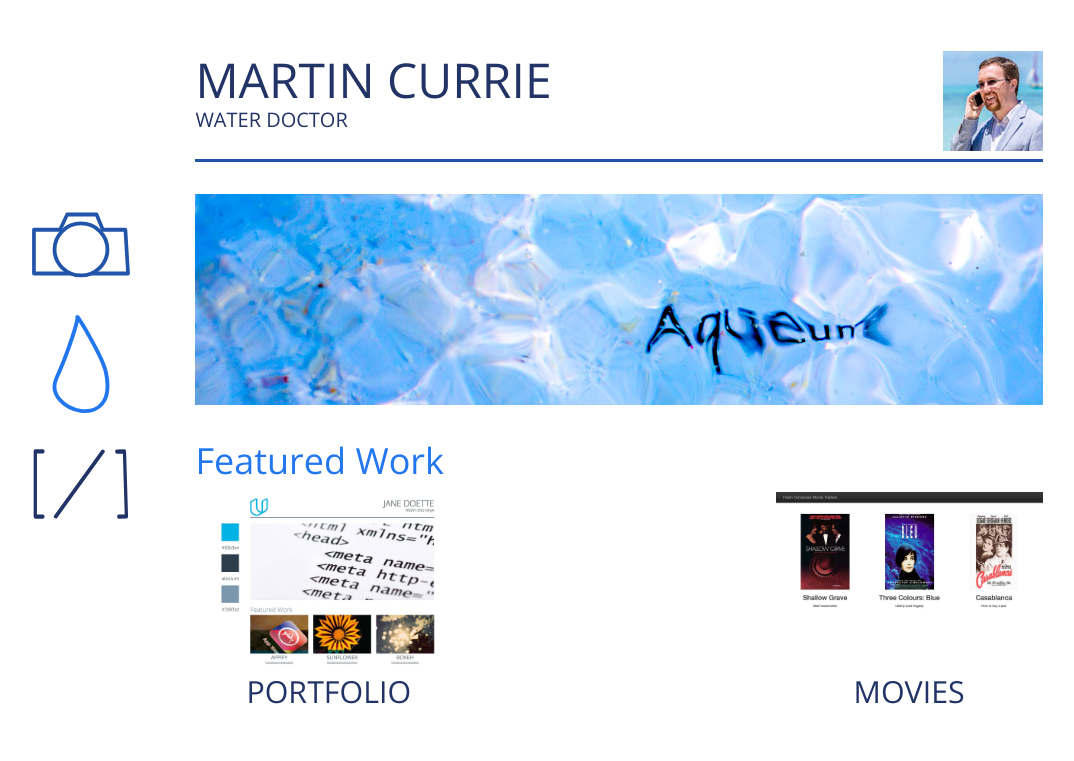
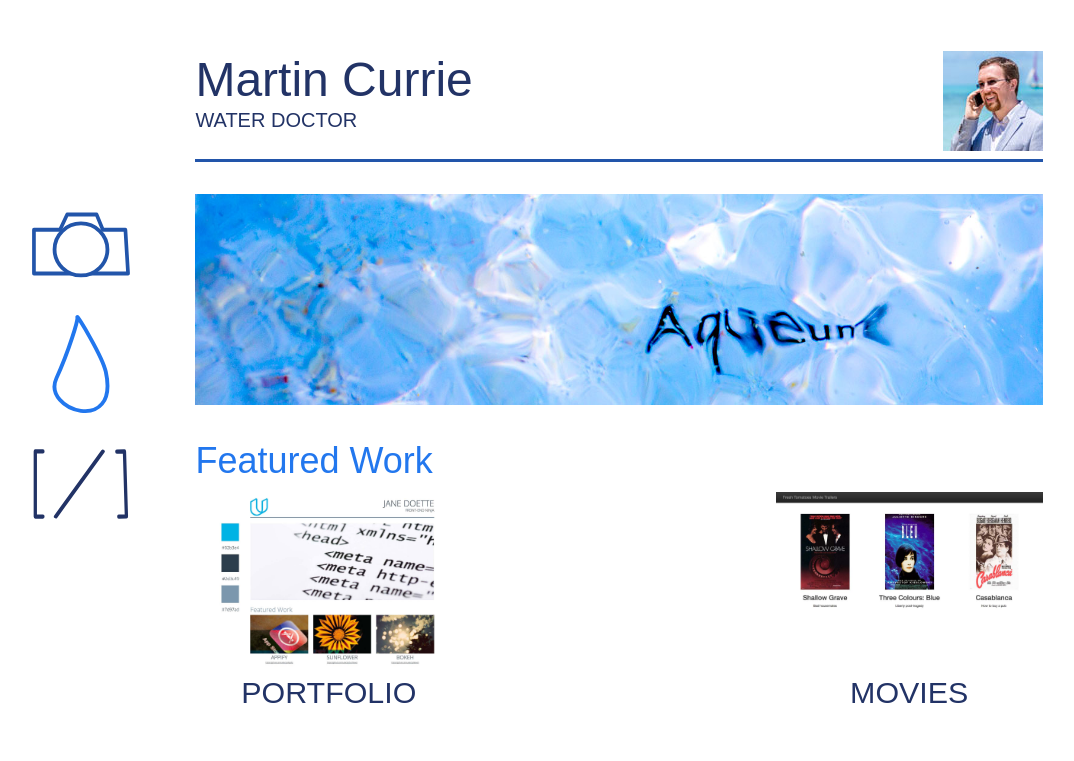
Before and after one commit to Aqueum/UFS-Portfolio, a plain HTML site: page Index.html in a window 1280 px wide. Shown: the whole page, without its empty margins (103-1177 px from the left). Drawn offline with nearby package versions, Linux system fonts and the light colour scheme.

Commit message:
Change font

```diff
--- a/css/Portfolio.css
+++ b/css/Portfolio.css
@@ -1,6 +1,3 @@
-/* TODO: find correct font - see README */
-@import url(https://fonts.googleapis.com/css?family=Open+Sans:300);
-
 img, embed, object, video {
     max-width: 100%;
 }
@@ -13,13 +10,12 @@ nav a, button {
 
 /* Text */
 * {
-    font: 100%/1.2 "Open Sans", sans-serif;
+    font: 100%/1.2 "Helvettica", "Arial", sans-serif;
     color: #236;
 }
 
 h1 {
     font-size: 3em;
-    text-transform: uppercase;
     margin: 0;
 }
 
```
